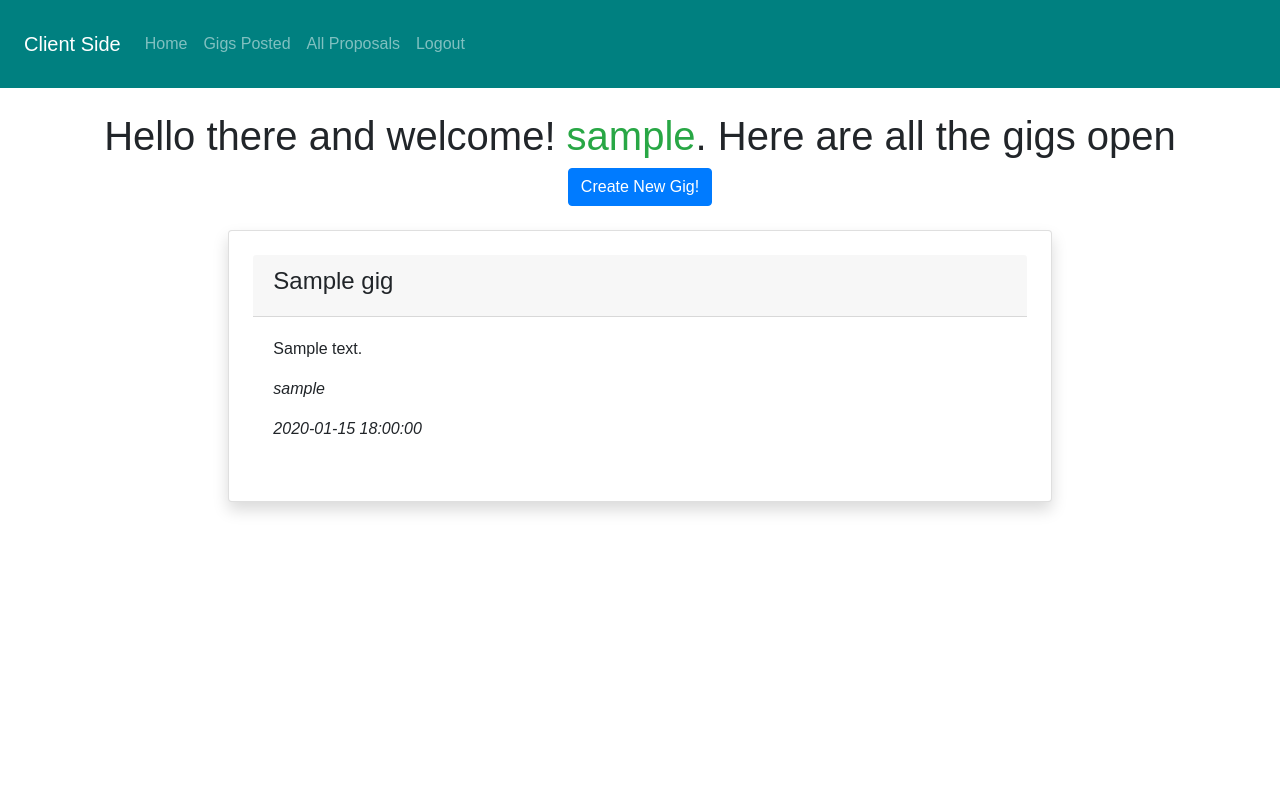
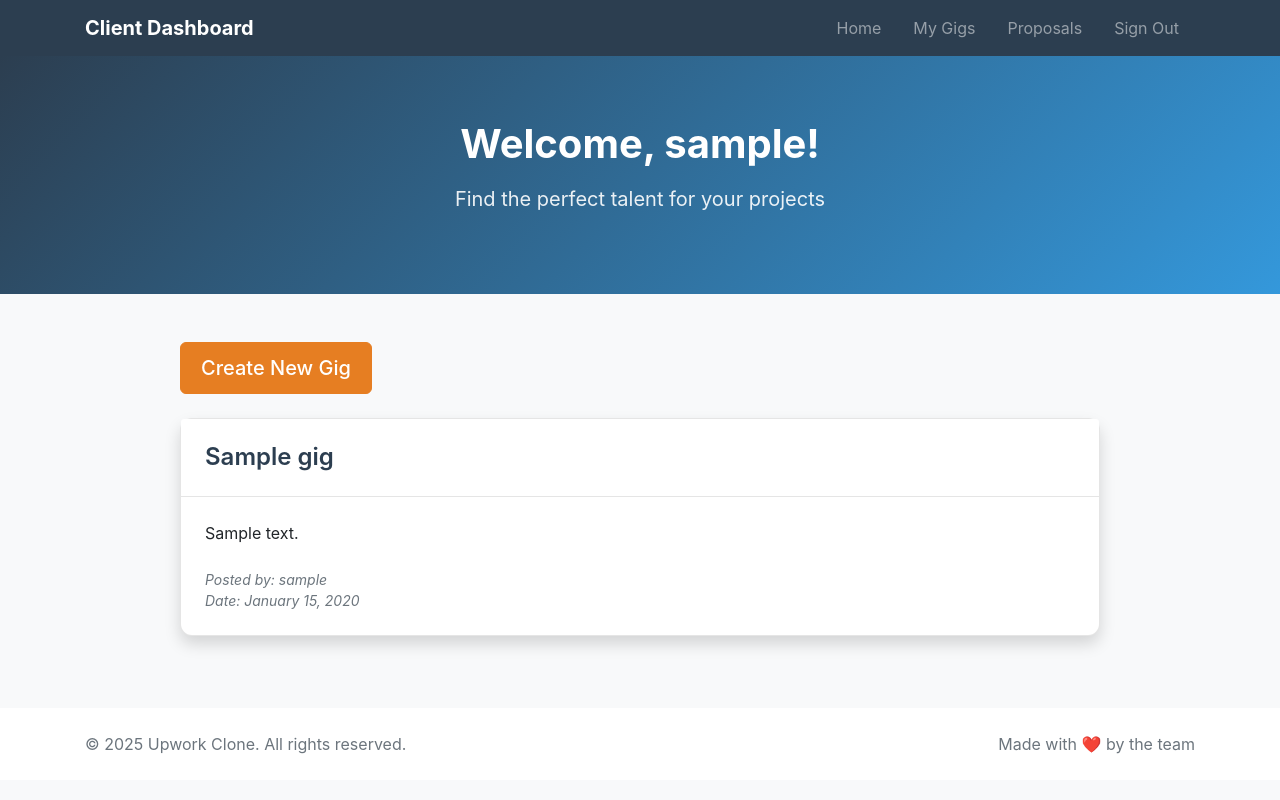
Before and after one commit to crabcobra05/aaa, a PHP site: page /client/index.php in a window 1280 px wide. Run offline with PHP 8.4, Linux system fonts and the light colour scheme; the visitor is signed in with stand-in values (Sample User, id 1); tables that the repository leaves empty hold one stand-in row (values such as "Sample post").

Commit message:
Enhance PHP Files with Modern Design

```diff
--- a/client/includes/footer.php
+++ b/client/includes/footer.php
@@ -1,7 +1,14 @@
-<script src="https://code.jquery.com/ui/1.13.3/jquery-ui.js"></script>
-<script>
-$( "#tabs" ).tabs();
-</script>
-<!-- Optional JavaScript; choose one of the two! -->
-<!-- Option 1: jQuery and Bootstrap Bundle (includes Popper) -->
-<script src="https://cdn.jsdelivr.net/npm/bootstrap@4.6.2/dist/js/bootstrap.bundle.min.js" integrity="sha384-Fy6S3B9q64WdZWQUiU+q4/2Lc9npb8tCaSX9FK7E8HnRr0Jz8D6OP9dO5Vg3Q9ct" crossorigin="anonymous"></script>
+<footer class="bg-white py-4 mt-5">
+  <div class="container">
+    <div class="row align-items-center">
+      <div class="col-md-6 text-center text-md-left">
+        <p class="mb-0 text-muted">&copy; 2025 Upwork Clone. All rights reserved.</p>
+      </div>
+      <div class="col-md-6 text-center text-md-right">
+        <p class="mb-0 text-muted">Made with ❤️ by the team</p>
+      </div>
+    </div>
+  </div>
+</footer>
+
+<script src="https://cdn.jsdelivr.net/npm/bootstrap@4.6.2/dist/js/bootstrap.bundle.min.js"></script>
--- a/client/includes/navbar.php
+++ b/client/includes/navbar.php
@@ -1,22 +1,26 @@
-<nav class="navbar navbar-expand-lg navbar-dark p-4" style="background-color: #008080;">
-  <a class="navbar-brand" href="#">Client Side</a>
-  <button class="navbar-toggler" type="button" data-toggle="collapse" data-target="#navbarNav" aria-controls="navbarNav" aria-expanded="false" aria-label="Toggle navigation">
+<nav class="navbar navbar-expand-lg navbar-dark" style="background-color: var(--primary-color);">
+  <div class="container">
+    <a class="navbar-brand font-weight-bold" href="#">
+      Client Dashboard
+    </a>
+    <button class="navbar-toggler" type="button" data-toggle="collapse" data-target="#navbarNav">
       <span class="navbar-toggler-icon"></span>
     </button>
     <div class="collapse navbar-collapse" id="navbarNav">
-    <ul class="navbar-nav">
+      <ul class="navbar-nav ml-auto">
         <li class="nav-item">
-        <a class="nav-link" href="index.php">Home</a>
+          <a class="nav-link px-3" href="index.php">Home</a>
         </li>
         <li class="nav-item">
-        <a class="nav-link" href="gigs_posted.php">Gigs Posted</a>
+          <a class="nav-link px-3" href="gigs_posted.php">My Gigs</a>
         </li>
         <li class="nav-item">
-        <a class="nav-link" href="all_proposals.php">All Proposals</a>
+          <a class="nav-link px-3" href="all_proposals.php">Proposals</a>
         </li>
         <li class="nav-item">
-        <a class="nav-link" href="core/handleForms.php?logoutUserBtn=1">Logout</a>
+          <a class="nav-link px-3" href="core/handleForms.php?logoutUserBtn=1">Sign Out</a>
         </li>
       </ul>
     </div>
+  </div>
 </nav>
--- a/client/index.php
+++ b/client/index.php
@@ -11,102 +11,229 @@ if ($_SESSION['is_client'] == 0) {
 }
 ?>
 
-
 <!doctype html>
 <html lang="en">
   <head>
-    <!-- Required meta tags -->
     <meta charset="utf-8">
     <meta name="viewport" content="width=device-width, initial-scale=1, shrink-to-fit=no">
-
-    <!-- Bootstrap CSS -->
-    <link rel="stylesheet" href="https://cdn.jsdelivr.net/npm/bootstrap@4.6.2/dist/css/bootstrap.min.css" integrity="sha384-xOolHFLEh07PJGoPkLv1IbcEPTNtaed2xpHsD9ESMhqIYd0nLMwNLD69Npy4HI+N" crossorigin="anonymous">
+    <link rel="stylesheet" href="https://cdn.jsdelivr.net/npm/bootstrap@4.6.2/dist/css/bootstrap.min.css">
     <script src="https://code.jquery.com/jquery-3.7.0.js"></script>
     <style>
+      :root {
+        --primary-color: #2c3e50;
+        --secondary-color: #3498db;
+        --accent-color: #e67e22;
+        --light-bg: #f8f9fa;
+        --text-primary: #212529;
+        --text-secondary: #6c757d;
+        --success: #2ecc71;
+        --danger: #e74c3c;
+        --warning: #f1c40f;
+      }
+
       body {
-        font-family: "Arial";
+        font-family: "Inter", -apple-system, BlinkMacSystemFont, sans-serif;
+        background-color: var(--light-bg);
+        color: var(--text-primary);
+      }
+
+      .welcome-section {
+        background: linear-gradient(135deg, var(--primary-color), var(--secondary-color));
+        padding: 4rem 0;
+        margin-bottom: 3rem;
+        color: white;
+        text-align: center;
+      }
+
+      .welcome-title {
+        font-size: 2.5rem;
+        font-weight: 700;
+        margin-bottom: 1rem;
+      }
+
+      .welcome-subtitle {
+        font-size: 1.25rem;
+        opacity: 0.9;
+      }
+
+      .card {
+        border-radius: 12px;
+        border: 1px solid rgba(0,0,0,0.1);
+        transition: all 0.3s ease;
+      }
+
+      .card:hover {
+        transform: translateY(-4px);
+        box-shadow: 0 12px 20px rgba(0,0,0,0.1);
+      }
+
+      .card-header {
+        background-color: white;
+        border-bottom: 1px solid rgba(0,0,0,0.1);
+        padding: 1.5rem;
+      }
+
+      .card-header h4 {
+        margin: 0;
+        color: var(--primary-color);
+        font-weight: 600;
+      }
+
+      .card-body {
+        padding: 1.5rem;
+      }
+
+      .btn-primary {
+        background-color: var(--accent-color);
+        border-color: var(--accent-color);
+        padding: 0.625rem 1.25rem;
+        font-weight: 500;
+        border-radius: 6px;
+      }
+
+      .btn-primary:hover {
+        background-color: #d35400;
+        border-color: #d35400;
+      }
+
+      .form-control {
+        border-radius: 6px;
+        border: 1px solid rgba(0,0,0,0.2);
+        padding: 0.625rem 1rem;
+        font-size: 0.95rem;
+      }
+
+      .form-control:focus {
+        border-color: var(--secondary-color);
+        box-shadow: 0 0 0 3px rgba(52, 152, 219, 0.1);
+      }
+
+      .meta-info {
+        font-size: 0.875rem;
+        color: var(--text-secondary);
+        margin-top: 1rem;
+      }
+
+      .meta-info i {
+        margin-right: 0.5rem;
+      }
+
+      .create-gig-form {
+        background: white;
+        border-radius: 12px;
+        padding: 2rem;
+        margin-bottom: 3rem;
+        box-shadow: 0 4px 6px rgba(0,0,0,0.1);
+      }
+
+      .form-title {
+        font-size: 1.5rem;
+        font-weight: 600;
+        color: var(--primary-color);
+        margin-bottom: 1.5rem;
+      }
+
+      .no-records {
+        text-align: center;
+        padding: 3rem;
+        background: white;
+        border-radius: 12px;
+        margin-top: 2rem;
+      }
+
+      .no-records h3 {
+        color: var(--text-secondary);
+        font-weight: 500;
       }
     </style>
   </head>
   <body>
     <?php include 'includes/navbar.php'; ?>
-    <div class="container-fluid">
-      <h1 class="text-center mt-4">Hello there and welcome! <span class="text-success"><?php echo $_SESSION['username']; ?></span>. Here are all the gigs open
-      </h1>
-      <div class="row">
-        <div class="col text-center">
-          <button class="showCreateGigForm btn btn-primary">Create New Gig!</button>
-        </div>
+
+    <div class="welcome-section">
+      <div class="container">
+        <h1 class="welcome-title">Welcome, <?php echo $_SESSION['username']; ?>!</h1>
+        <p class="welcome-subtitle">Find the perfect talent for your projects</p>
       </div>
+    </div>
+
+    <div class="container">
       <div class="row justify-content-center">
         <div class="col-md-10">
-          <form class="createNewGig d-none">
+          <button class="showCreateGigForm btn btn-primary btn-lg mb-4">Create New Gig</button>
+
+          <form class="createNewGig create-gig-form d-none">
+            <h3 class="form-title">Create a New Gig</h3>
             <div class="form-group">
               <label for="title">Title</label>
-              <input type="text" class="title form-control">
+              <input type="text" id="title" class="title form-control" placeholder="Enter gig title">
             </div>
             <div class="form-group">
-              <label for="title">Description</label>
-              <input type="text" class="description form-control">
-              <input type="submit" class="btn btn-primary float-right mt-4">
+              <label for="description">Description</label>
+              <textarea class="description form-control" id="description" rows="4" placeholder="Describe your gig requirements"></textarea>
+              <button type="submit" class="btn btn-primary mt-4">Create Gig</button>
             </div>
           </form>
-        </div>
-      </div>
-      <div class="row justify-content-center">
-        <div class="col-md-8">
-          <?php $getAllGigs = getAllGigs($pdo); ?>
-          <?php if (!empty($getAllGigs)) { ?>
-            <?php foreach ($getAllGigs as $row) { ?>
-            <div class="card shadow mt-4 p-4">
-              <div class="card-header"><h4><?php echo $row['title']; ?> </h4></div>
+
+          <?php
+          $getAllGigs = getAllGigs($pdo);
+          if (!empty($getAllGigs)) {
+            foreach ($getAllGigs as $row) {
+          ?>
+            <div class="card shadow mb-4">
+              <div class="card-header">
+                <h4><?php echo $row['title']; ?></h4>
+              </div>
               <div class="card-body">
-                <p><?php echo $row['description']; ?></p>
-                <p>
-                  <i><?php echo $row['username']; ?></i>
-                </p>
-                <p>
-                  <i><?php echo $row['date_added']; ?></i>
-                </p>
+                <p class="mb-4"><?php echo $row['description']; ?></p>
+                <div class="meta-info">
+                  <i>Posted by: <?php echo $row['username']; ?></i>
+                  <br>
+                  <i>Date: <?php echo date('F j, Y', strtotime($row['date_added'])); ?></i>
+                </div>
               </div>
             </div>
+          <?php
+            }
+          } else {
+          ?>
+            <div class="no-records">
+              <h3>No gigs posted yet</h3>
+              <p>Create your first gig to start finding talent!</p>
+            </div>
           <?php } ?>
-        <?php } else {?>
-          <h3 class="text-center mt-4">No records yet</h3>
-        <?php } ?>
         </div>
       </div>
     </div>
+
     <?php include 'includes/footer.php'; ?>
     <script>
-      $('.showCreateGigForm').on('click', function (event) {
+      $('.showCreateGigForm').on('click', function() {
         $('.createNewGig').toggleClass('d-none');
-      })
+      });
 
-      $('.createNewGig').on('submit', function (event) {
+      $('.createNewGig').on('submit', function(event) {
         event.preventDefault();
 
         var formData = {
           title: $(this).find('.title').val(),
           description: $(this).find('.description').val(),
-          createNewGig:1
+          createNewGig: 1
+        };
+
+        if (formData.title && formData.description) {
+          $.ajax({
+            type: "POST",
+            url: "core/handleForms.php",
+            data: formData,
+            success: function(data) {
+              location.reload();
+            }
+          });
+        } else {
+          alert("Please fill in all fields");
         }
-
-        if (formData.title != "" && formData.description != "") {
-          $.ajax({
-            type:"POST",
-            url: "core/handleForms.php",
-            data:formData,
-            success:function (data) {
-              location.reload()
-            }
-          })
-        }
-        else {
-          alert("Make sure there are no empty input fields!")
-        }
-
-      })
+      });
     </script>
   </body>
 </html>
```
Also changed, not shown: client/login.php (+106 -28 lines), client/register.php (+121 -72 lines). Lines whose indentation alone changed are shown as unchanged.
